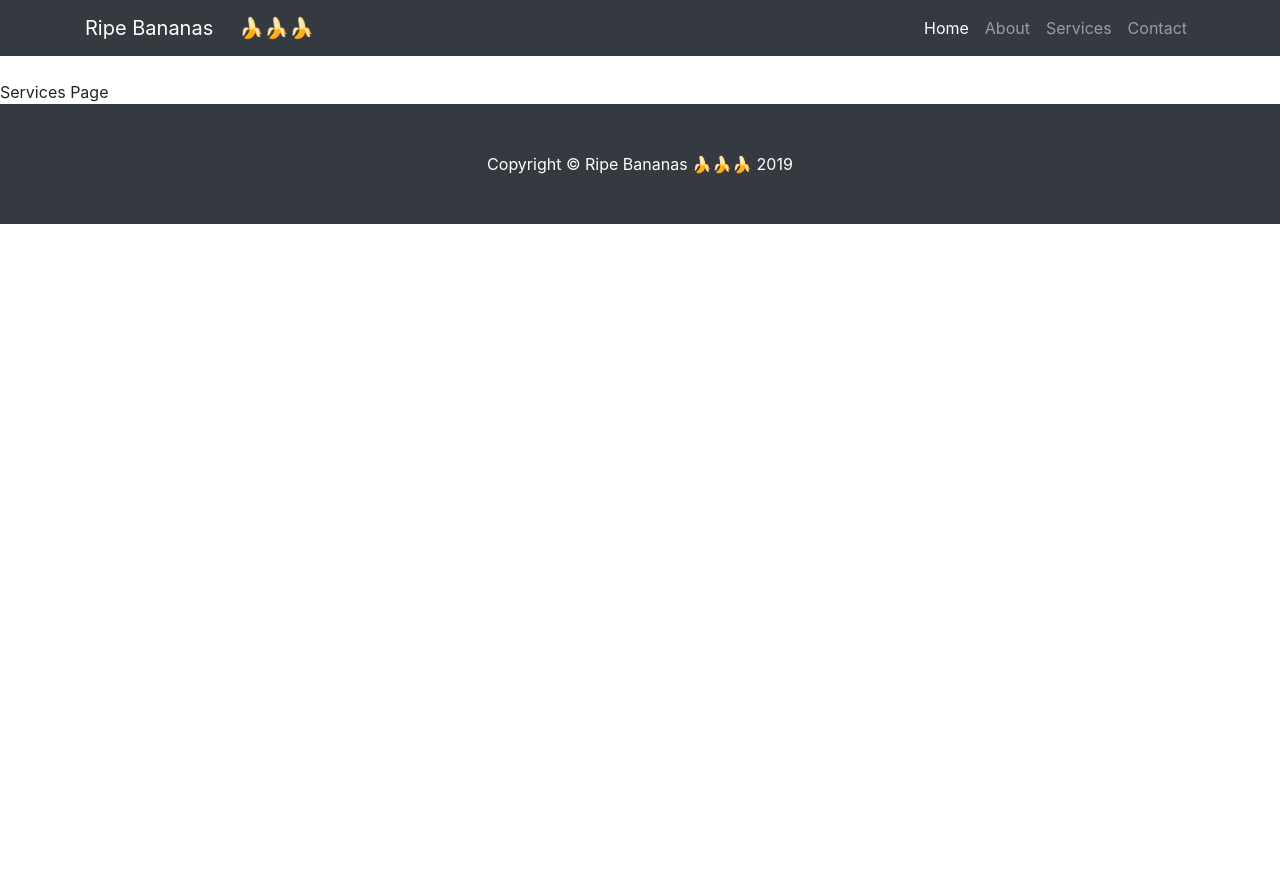
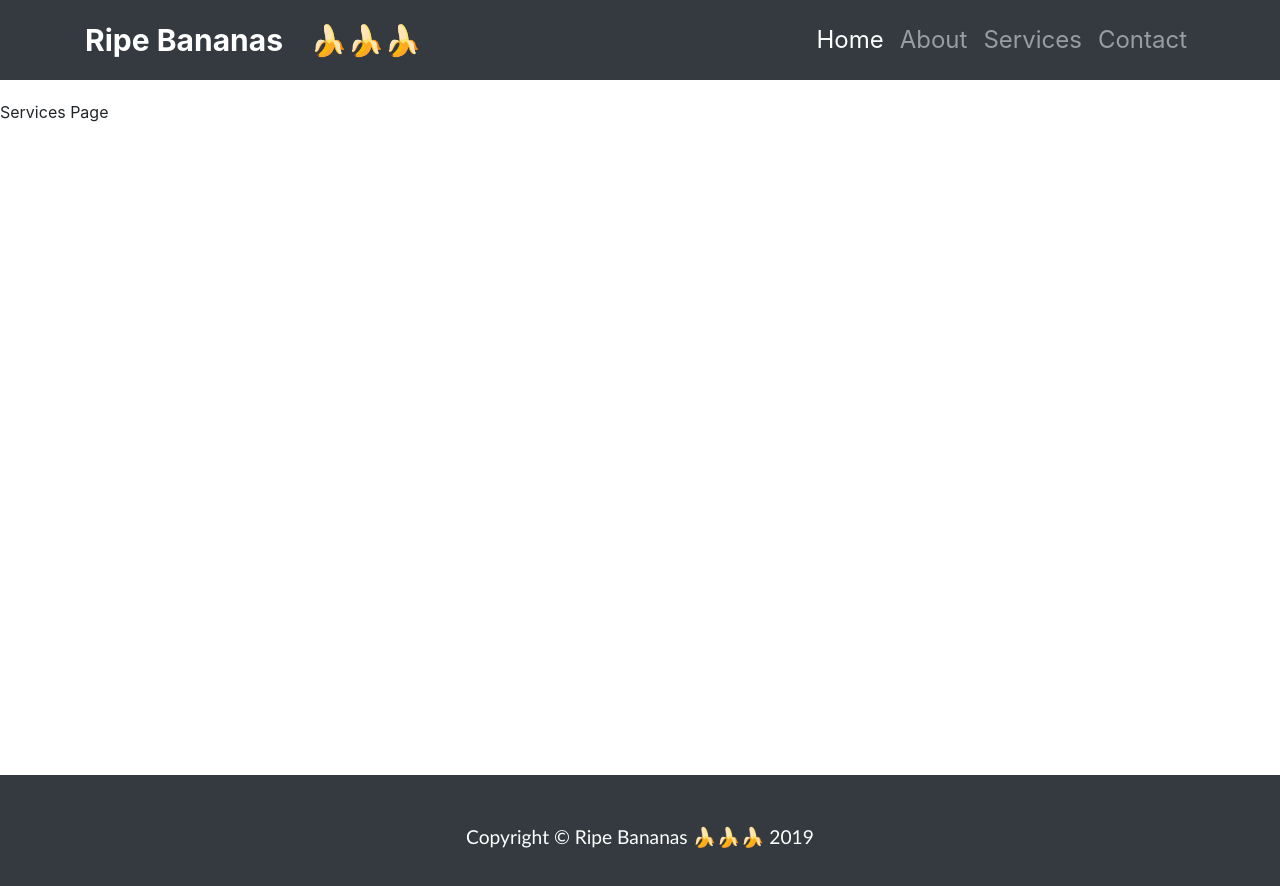
Before and after one commit to PetrovIlyuha/nextjs-movie-uploader, a Next.js app: page /Services in a window 1280 px wide. Shown: the top 886 px of the page. Before the commit the page ends 800 px from the top, so only its background shows below. Built offline with nearby package versions, Linux system fonts and the light colour scheme.

Commit message:
added styleing with Sass

```diff
--- a/components/MovieList.js
+++ b/components/MovieList.js
@@ -29,9 +29,7 @@
                 <a>{movie.name}</a>
               </Link>
             </h4>
-            <div>
-              <strong>{movie.genre}</strong>
-            </div>
+            <div className="movie-genre">{movie.genre}</div>
             <hr />
             <p className="card-text">{this.shorten(movie.description, 100)}</p>
           </div>
--- /dev/null
+++ b/next.config.js
@@ -0,0 +1,4 @@
+const withCss = require("@zeit/next-css");
+const withSass = require("@zeit/next-sass");
+
+module.exports = withCss(withSass());
--- a/package.json
+++ b/package.json
@@ -8,10 +8,13 @@
     "start": "next start"
   },
   "dependencies": {
+    "@zeit/next-css": "^1.0.1",
+    "@zeit/next-sass": "^1.0.1",
     "axios": "^0.19.0",
     "body-parser": "^1.19.0",
     "express": "^4.17.1",
     "next": "9.1.2",
+    "node-sass": "^4.13.0",
     "react": "16.11.0",
     "react-dom": "16.11.0",
     "react-rating": "^2.0.0"
--- a/pages/_app.js
+++ b/pages/_app.js
@@ -2,6 +2,7 @@
 import Head from "next/head";
 import Navbar from "../components/Navbar";
 import Footer from "../components/Footer";
+import "../styles/index.scss";
 
 class MovieApp extends App {
   // TODO: execute here getInitialProps and pass this data to your page
@@ -44,14 +45,6 @@
           <Component {...pageProps} />
         </div>
         <Footer />
-
-        <style jsx>
-          {`
-            .base-page {
-              padding-top: 80px;
-            }
-          `}
-        </style>
       </div>
     );
   }
--- /dev/null
+++ b/styles/index.scss
@@ -0,0 +1,45 @@
+body {
+  min-height: 100vh;
+  position: relative;
+  margin: 0;
+}
+
+footer {
+  position: absolute;
+  bottom: 0;
+  width: 100%;
+  font-size: 1.2rem;
+  font-family: "Trebuchet MS", "Lucida Sans Unicode", "Lucida Grande",
+    "Lucida Sans", Arial, sans-serif;
+}
+.home-page {
+  .movie-genre {
+    font-size: 16px;
+    font-style: italic;
+    font-weight: bold;
+    font-family: "Trebuchet MS", "Lucida Sans Unicode", "Lucida Grande",
+      "Lucida Sans", Arial, sans-serif;
+  }
+
+  .card-title {
+    margin-bottom: 0;
+  }
+}
+
+.navbar {
+  min-height: 80px;
+
+  .nav-link {
+    font-size: 24px;
+  }
+
+  .navbar-brand {
+    font-size: 30px;
+    font-weight: bold;
+  }
+}
+
+.base-page {
+  margin-top: 100px;
+  padding-bottom: 200px;
+}
```
Also changed, not shown: 1 other file (tests, documents, lock files or other folders).
